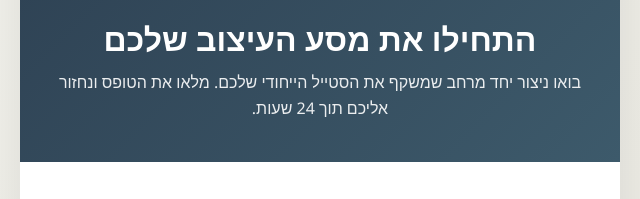
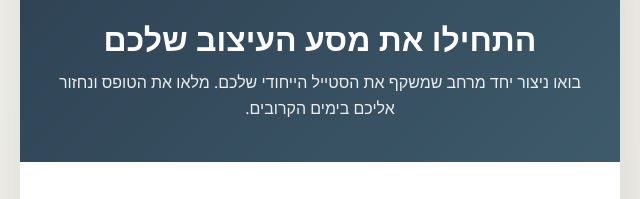
Before and after one commit to richard36901-source/Studio-i, a plain HTML site: page index.html in a window 1280 px wide. Shown: the part 204-403 px from the top of the page, 320-960 px from the left. Drawn offline with Linux system fonts and the light colour scheme.

Commit message:
Update index.html

```diff
--- a/index.html
+++ b/index.html
@@ -203,7 +203,7 @@
         <div class="header">
             <img src="logo.png" alt="לוגו" class="logo">
             <h1>התחילו את מסע העיצוב שלכם</h1>
-            <p>בואו ניצור יחד מרחב שמשקף את הסטייל הייחודי שלכם. מלאו את הטופס ונחזור אליכם תוך 24 שעות.</p>
+            <p>בואו ניצור יחד מרחב שמשקף את הסטייל הייחודי שלכם. מלאו את הטופס ונחזור אליכם בימים הקרובים.</p>
         </div>
 
         <form class="form-content" id="leadForm">
```
